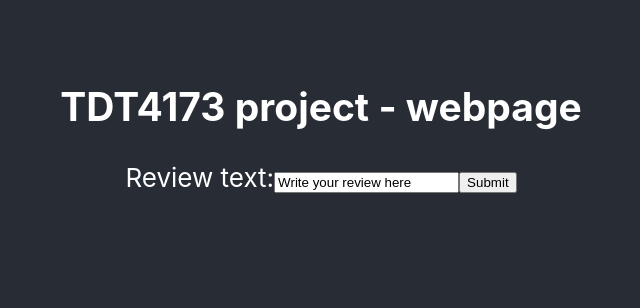
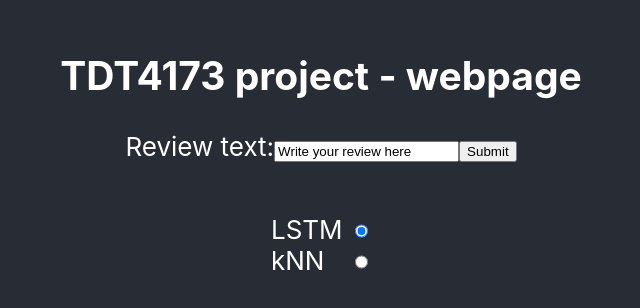
Before and after one commit to SimenHolmestad/TDT4137-webpage, a React (Create React App) app: page / in a window 1280 px wide. Shown: the part 252-560 px from the top of the page, without its empty margins (319-959 px from the left). Built offline with nearby package versions, Linux system fonts and the light colour scheme.

Commit message:
Added model select to website

```diff
--- a/src/App.js
+++ b/src/App.js
@@ -1,31 +1,45 @@
-import './App.css';
-import InputForm from './components/InputForm';
-import React from 'react'
+import { useState } from "react";
+import "./App.css";
+import InputForm from "./components/InputForm";
+import ModelSelect from "./components/modelSelect";
 
 function NewlineText(text) {
-  return text.split('\n').map((str, index) => <p key={index}>{str}</p>);
+  return text.split("\n").map((str, index) => <p key={index}>{str}</p>);
 }
 
 function App() {
-  const [reviewText, setReviewText] = React.useState("Write your review here");
-  const [machineLearningResponse, setMachineLearningResponse] = React.useState("");
+  const [reviewText, setReviewText] = useState("Write your review here");
+  const [machineLearningResponse, setMachineLearningResponse] = useState("");
+  const [modelSelect, setModel] = useState(false);
 
   const handleSubmit = async (evt) => {
     evt.preventDefault();
-    setMachineLearningResponse("Calculating results... (this might take som time)")
-    const url = "https://europe-west1-tdt4173-ml-project.cloudfunctions.net/function-1?message=" + reviewText
+    setMachineLearningResponse(
+      "Calculating results... (this might take som time)"
+    );
+    const url = `https://europe-west1-tdt4173-ml-project.cloudfunctions.net/function-1?message=${reviewText}&model=${
+      modelSelect ? "kNN" : "LSTM"
+    }`;
     const response = await fetch(url);
-    const content = await response.text()
-    const formatted_content = content.replaceAll("|", "\n")
-    setMachineLearningResponse(formatted_content)
-  }
+    const content = await response.text();
+    const formatted_content = content.replaceAll("|", "\n");
+    setMachineLearningResponse(formatted_content);
+  };
 
   return (
     <div className="App">
       <header className="App-header">
         <h2>TDT4173 project - webpage</h2>
-        <InputForm reviewText={reviewText} setReviewText={setReviewText} handleSubmit={handleSubmit}/>
+        <InputForm
+          reviewText={reviewText}
+          setReviewText={setReviewText}
+          handleSubmit={handleSubmit}
+        />
         {NewlineText(machineLearningResponse)}
+        <ModelSelect
+          value={modelSelect}
+          onValueChanged={(value) => setModel(value)}
+        />
       </header>
     </div>
   );
--- /dev/null
+++ b/src/components/modelSelect.js
@@ -0,0 +1,29 @@
+import { selectContainer, selectRow } from "./modelSelect.module.css";
+
+const ModelSelect = ({ value, onValueChanged }) => {
+  return (
+    <div className={selectContainer}>
+      <div className={selectRow}>
+        <label for="LSTMButton">LSTM</label>
+        <input
+          id="LSTMButton"
+          type="radio"
+          checked={!value}
+          onClick={() => onValueChanged(false)}
+        ></input>
+      </div>
+
+      <div className={selectRow}>
+        <label for="kNNButton">kNN</label>
+        <input
+          id="kNNButton"
+          type="radio"
+          checked={value}
+          onClick={() => onValueChanged(true)}
+        ></input>
+      </div>
+    </div>
+  );
+};
+
+export default ModelSelect;
--- /dev/null
+++ b/src/components/modelSelect.module.css
@@ -0,0 +1,10 @@
+.selectContainer {
+  display: flex;
+  flex-direction: column;
+}
+
+.selectRow {
+  display: flex;
+  width: 100px;
+  justify-content: space-between;
+}
```
